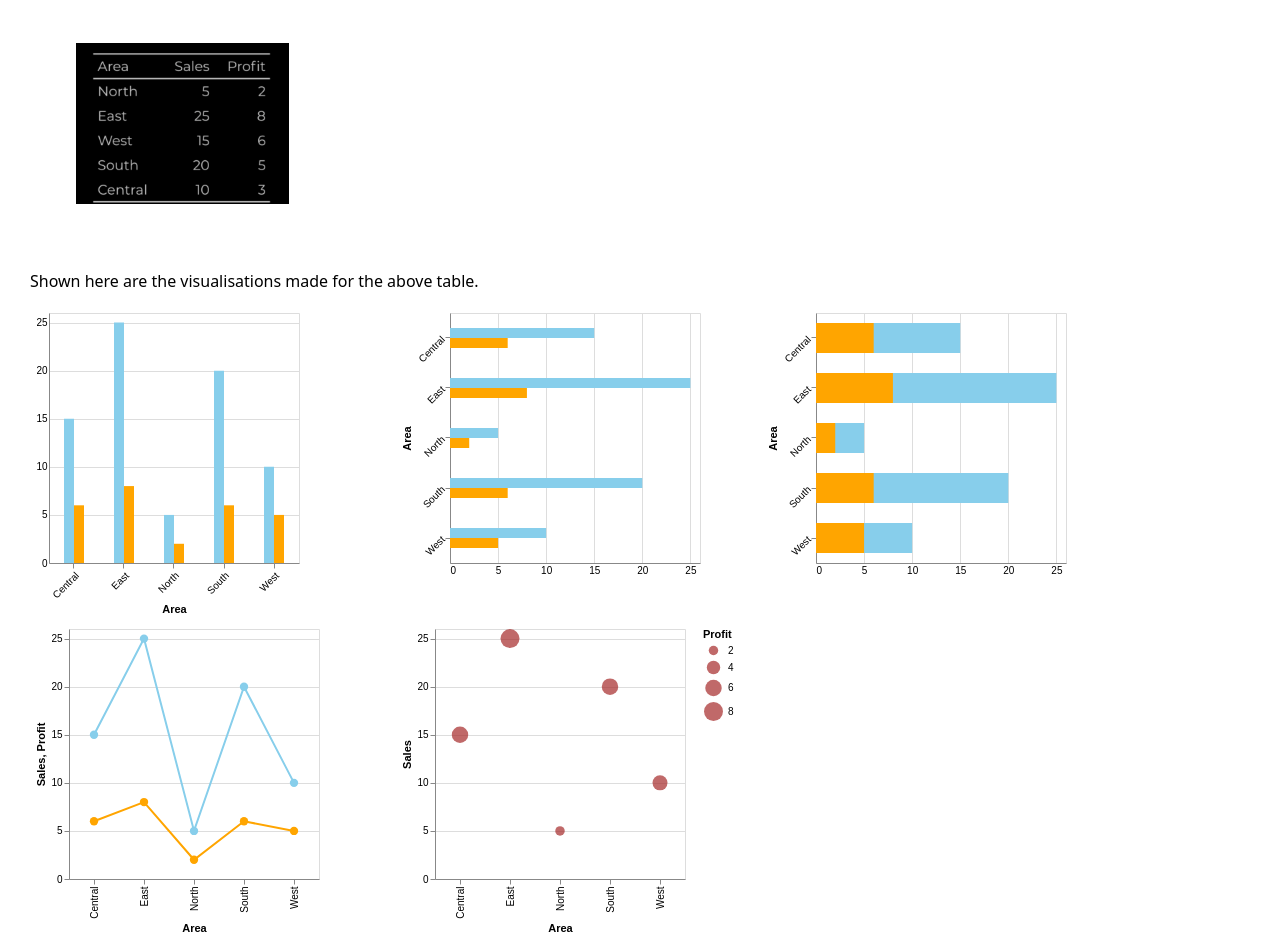
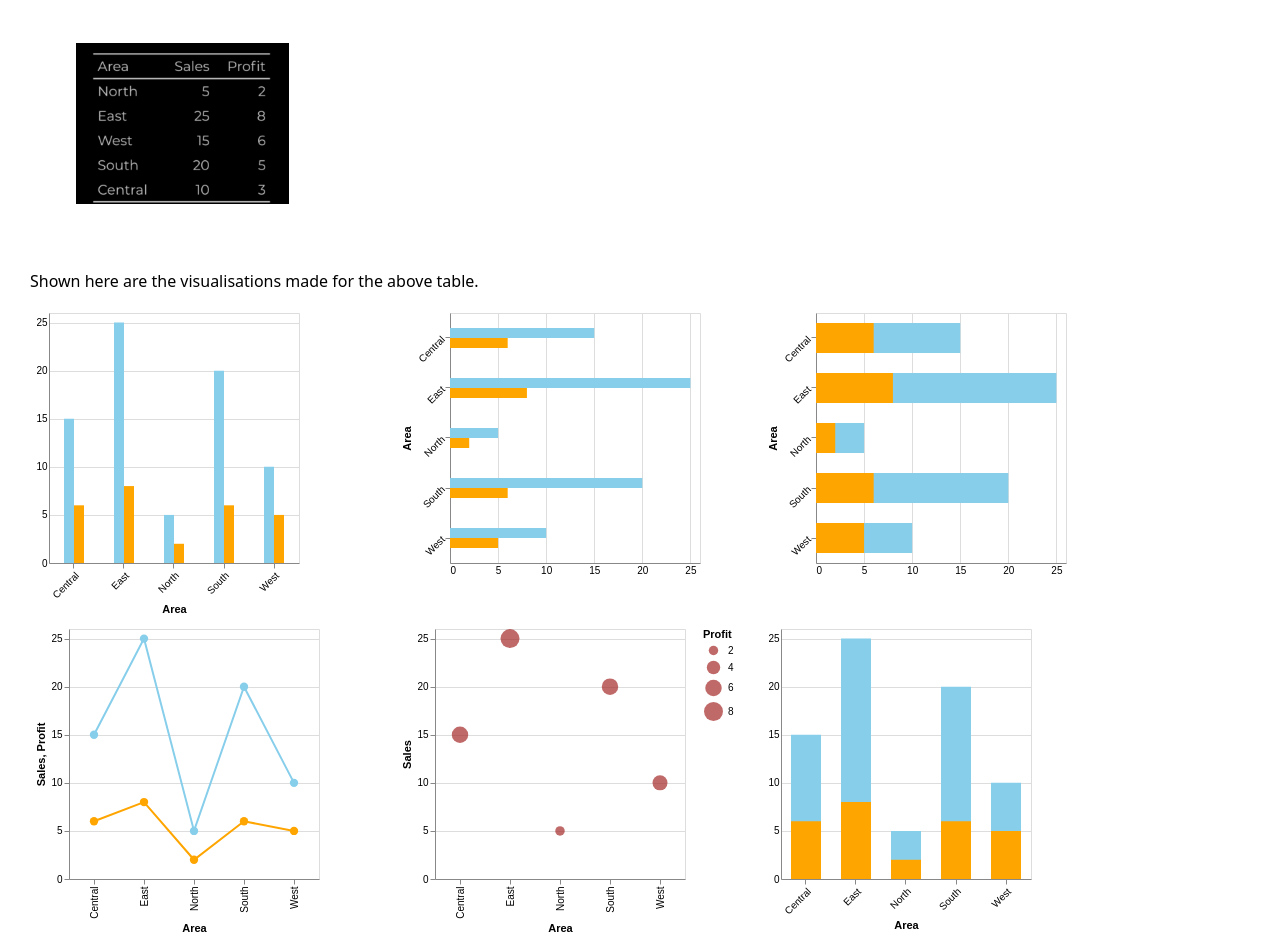
Before and after one commit to someshsahoo/FirstGitTry, a plain HTML site: page sales-profit-viz.html in a window 1280 px wide. Shown: the part 99-1042 px from the top of the page. Drawn offline with Linux system fonts and the light colour scheme.

Commit message:
added 6 viz

```diff
--- a/sales-profit-viz.html
+++ b/sales-profit-viz.html
@@ -40,6 +40,9 @@
       <img src="6.svg">
     </div>
 
+    <div class="items" >
+      <img src="8.svg">
+    </div>
 
 </div>
 
```
Also changed, not shown: 8.svg (added).
